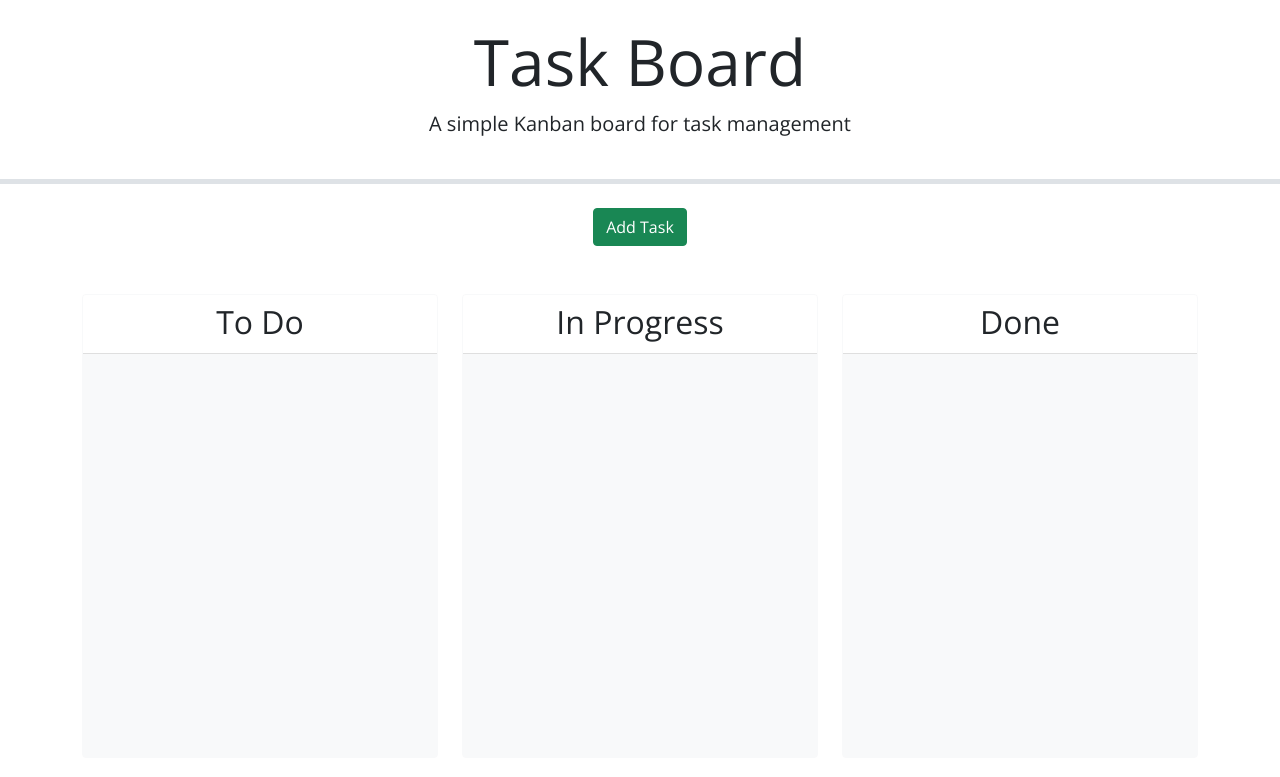
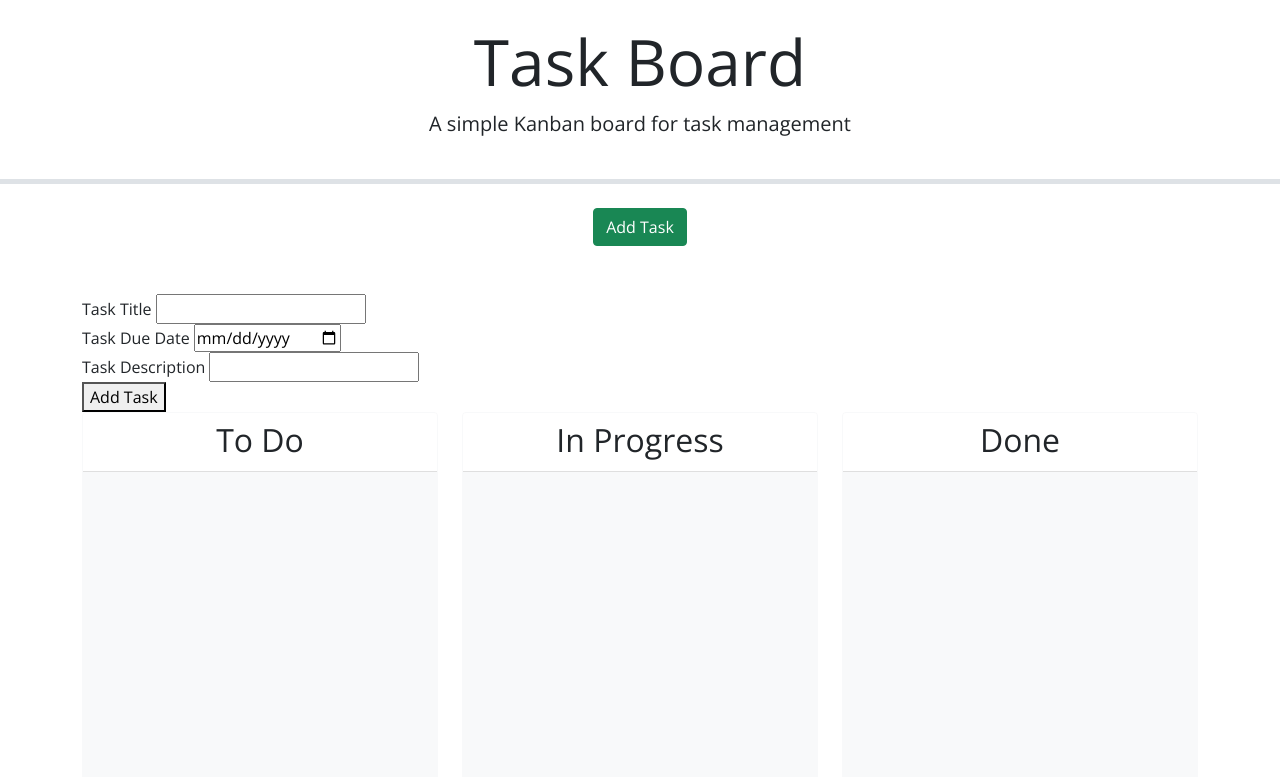
Before and after one commit to Lovertab/third-party-apis, a plain HTML site: page Develop/index.html in a window 1280 px wide. Drawn offline with nearby package versions, Linux system fonts and the light colour scheme.

Commit message:
added form in html for inputting task

```diff
--- a/Develop/index.html
+++ b/Develop/index.html
@@ -25,6 +25,24 @@
       <button class="btn btn-success" data-bs-toggle="modal" data-bs-target="#formModal">Add Task</button>
     </div>
     <!-- Todo: Create a modal with a form to add tasks -->
+    <form method="get">
+      <div>
+        <label for="title">Task Title</label>
+        <input type="text" name="task-title" id="title" required>
+      </div>
+      <div>
+        <label for="Date">Task Due Date</label>
+        <input type="date" name="due-date" id="date" required>
+      </div>
+      <div>
+        <label for="title">Task Description</label>
+        <input type="text" name="description" id="description">
+      </div>
+      <div>
+        <button>Add Task</button>
+      </div>
+
+    </form>
     <div class="row swim-lanes text-center justify-content-between">
       <div class="col-12 col-lg-4 d-flex">
         <div id="to-do" class="card border-light mb-3 lane flex-grow-1">
```
Lines whose indentation alone changed are shown as unchanged.
